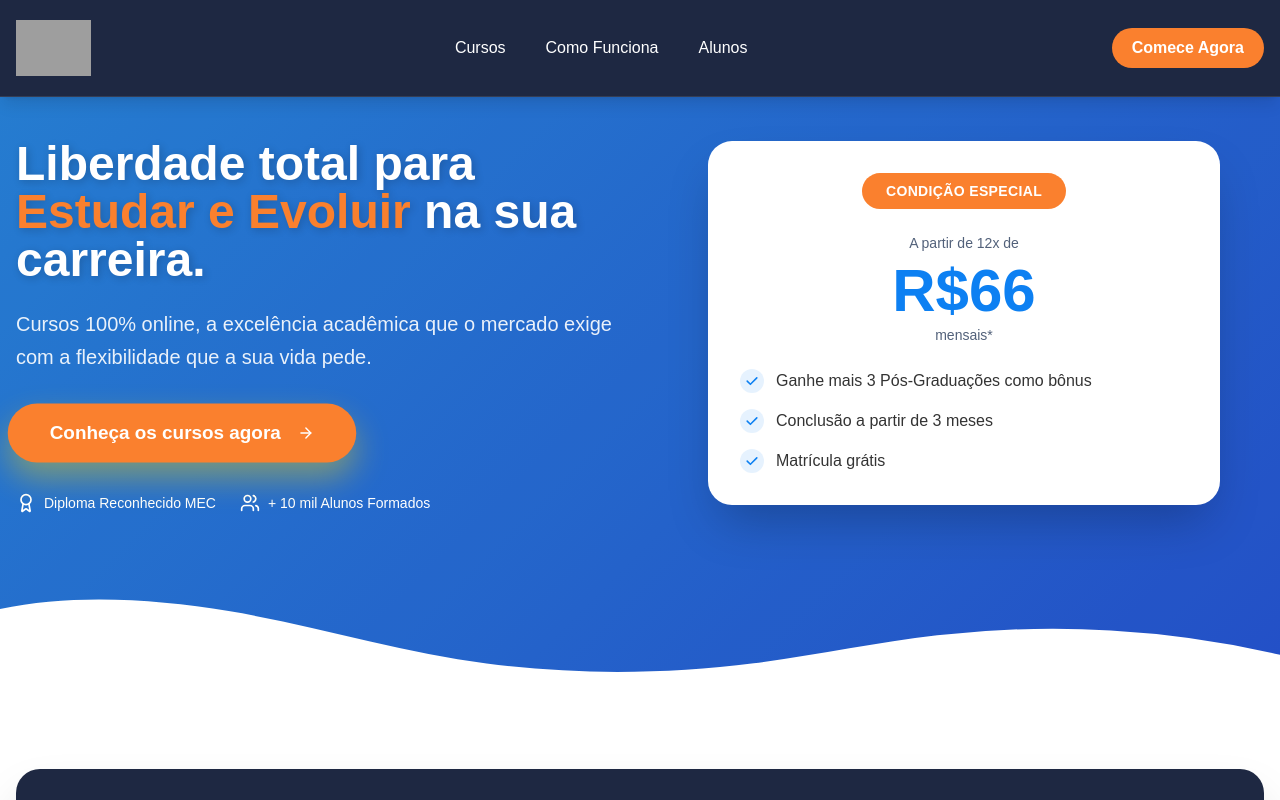
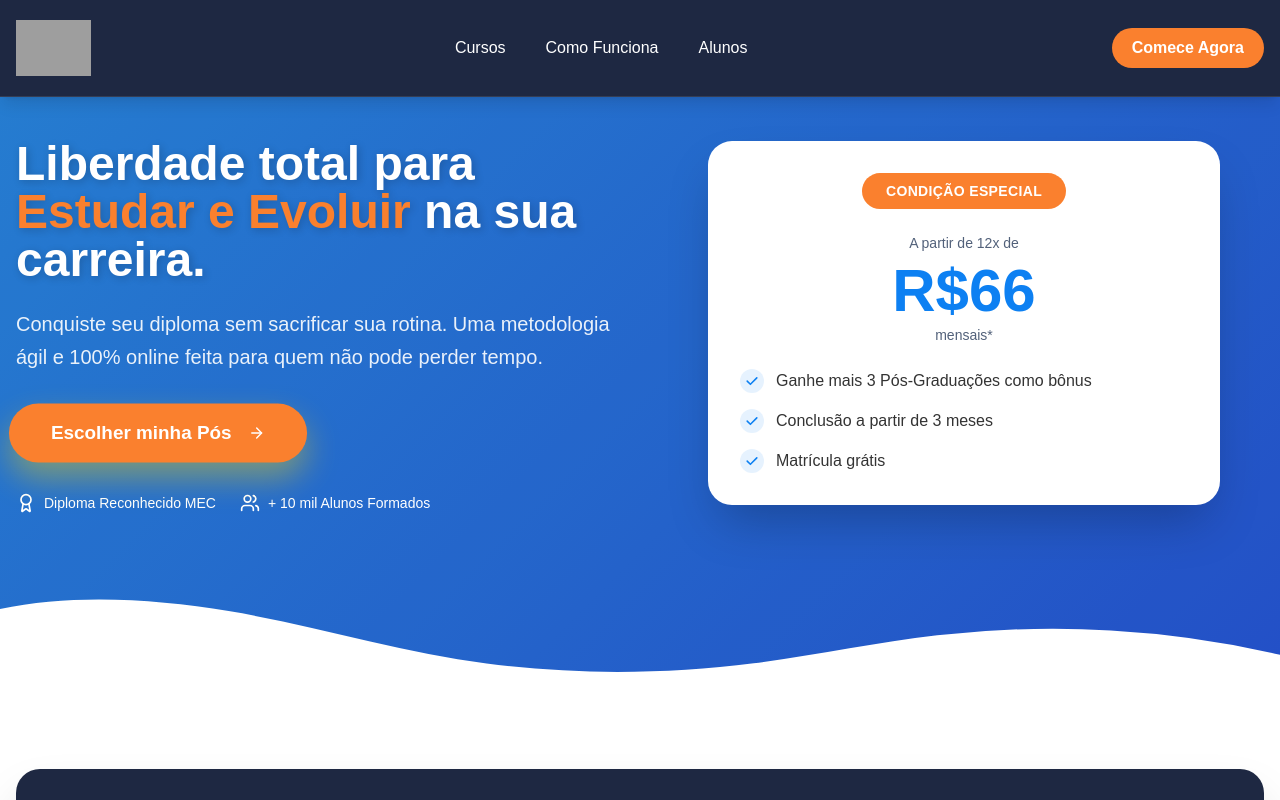
Before and after one commit to juanmkt-web/graduacaofasul.com.br, a React app: page / in a window 1280 px wide. Shown: the top 800 px of the page. Built offline with nearby package versions, Linux system fonts and the light colour scheme; grey boxes are pictures that could not be loaded; the HTML template or start-up script is replaced by a standard one.

Commit message:
Code edited in Lovable Code Editor
Edited UI in Lovable

```diff
--- a/src/components/Hero.tsx
+++ b/src/components/Hero.tsx
@@ -31,7 +31,8 @@ const Hero = () => {
             </h1>
 
             <p className="text-xl text-white/90 leading-relaxed mb-8">
-              Cursos 100% online, a excelência acadêmica que o mercado exige com a flexibilidade que a sua vida pede.
+              Conquiste seu diploma sem sacrificar sua rotina. Uma metodologia ágil e 100% online feita para quem não
+              pode perder tempo.
             </p>
 
             <div className="mb-8">
@@ -39,7 +40,7 @@ const Hero = () => {
                 size="lg"
                 className="bg-accent text-accent-foreground hover:bg-[#ffc700] font-bold text-lg px-10 py-7 rounded-full shadow-xl hover:shadow-2xl transition-all hover:-translate-y-1 animate-pulse-cta"
               >
-                Conheça os cursos agora <ArrowRight className="ml-2 h-5 w-5" />
+                Escolher minha Pós <ArrowRight className="ml-2 h-5 w-5" />
               </Button>
             </div>
 
```
